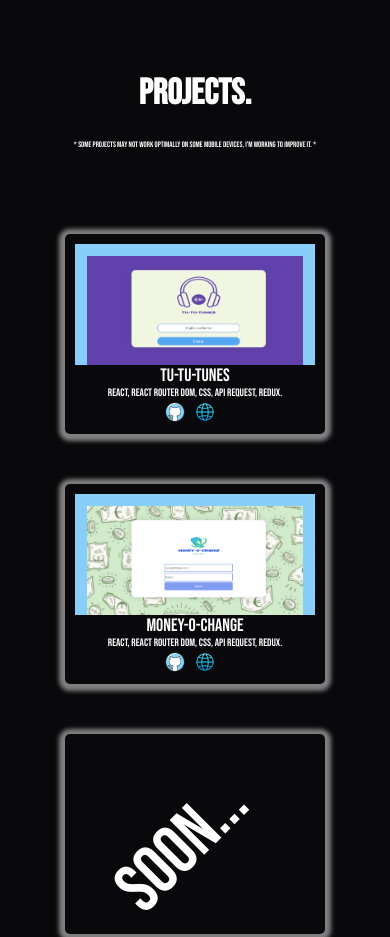
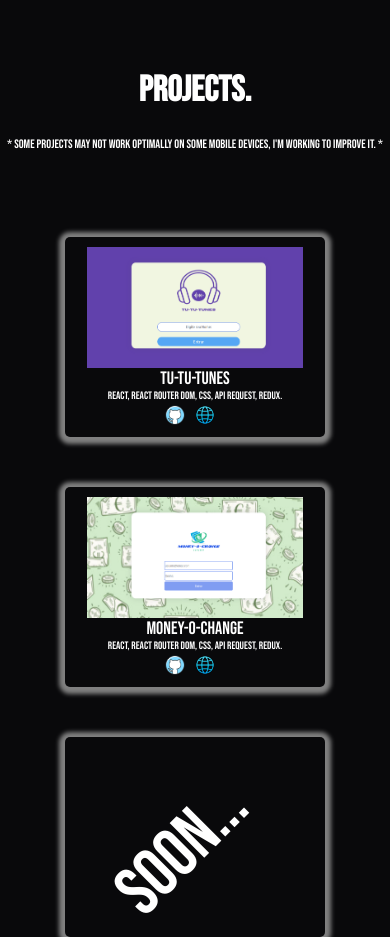
Before and after one commit to LeandrexFC/My-Portfolio, a React (Create React App) app: page / in a window 390 px wide. Shown: the part 2300-3237 px from the top of the page. Built offline with nearby package versions, Linux system fonts and the light colour scheme.

Commit message:
fixing p

```diff
--- a/src/AllCss/Home.css
+++ b/src/AllCss/Home.css
@@ -23,7 +23,7 @@ body {
   height: 100%;
   max-width: 450px;
   max-height: 450px;
-  margin-right: 20vh;
+  margin-right: 10vh;
 }
 
 .welcome {
--- a/src/AllCss/Projects.css
+++ b/src/AllCss/Projects.css
@@ -14,7 +14,7 @@
   color: white;
   text-align: center;
   margin-top: 3vh;
-  font-size: 1.1rem;
+  font-size: 1.7rem;
 }
 
 .projectsHomeCard {
--- a/src/AllCss/ProjectsComponent.css
+++ b/src/AllCss/ProjectsComponent.css
@@ -12,7 +12,7 @@
   display: flex;
   justify-content: center;
   align-items: flex-end;
-  background-color: black;
+  background-color: red;
   width: 100%;
   max-width: 400px;
   height: 400px;
@@ -96,10 +96,9 @@
     display: flex;
     justify-content: center;
     align-items: flex-end;
-    background-color: #87CEFA;
     width: 100%;
     max-width: 300px;
-    height: 180px;
+    height: 150px;
   }
 
   .cards {
@@ -107,7 +106,7 @@
     border-radius: 5px;
     padding: 10px;
     width: 100%;
-    height: 250px;
+    height: 270px;
     max-width: 350px;
     margin-bottom: 20px;
     transition: 0.6s;
@@ -118,7 +117,7 @@
 
 
   .soon {
-    font-size: 80px;
+    font-size: 75px;
   }
 
 }
@@ -128,7 +127,6 @@
     display: flex;
     justify-content: center;
     align-items: flex-end;
-    background-color: #87CEFA;
     width: 100%;
     max-width: 300px;
     height: 180px;
--- a/src/AllCss/Skills2.css
+++ b/src/AllCss/Skills2.css
@@ -64,7 +64,7 @@
   font-size: 2rem;
 }
 
-@media (max-width: 820px) {
+@media (max-width: 980px) {
   /* .skill {
     height: 10vh;
   }   */
--- a/src/Components/ProjectsComponent.jsx
+++ b/src/Components/ProjectsComponent.jsx
@@ -11,9 +11,9 @@ class ProjectsComponent extends Component {
   return (
     <div className='allProjects'>
       <div className='cards 1'>
-        <div className='imgItem'>
+        {/* <div className='imgItem'> */}
           <img className='cardsImg' src={ tututunes } alt='trybetunes project' />
-        </div>
+        {/* </div> */}
         <div className='pCard'>
         <p className='cardfir'> TU-TU-TUNES </p>
         <p className='cardsec'>React, React Router Dom, CSS, API request, Redux. </p>
@@ -22,16 +22,16 @@ class ProjectsComponent extends Component {
         <a href='https://github.com/LeandrexFC/my-project-tunes' target='_blank' rel="noreferrer">
         <img src={ GitHubLogo } alt='Git Hub Logo' className='cardLogo' />
         </a>
-        <a href='https://my-project-tunes.vercel.app/' target='_blank' rel="noreferrer">
+        <a href='https://tu-tu-tunes.vercel.app/' target='_blank' rel="noreferrer">
         <img src={ browser } alt='Browser Logo' className='cardLogo' />
         </a>
         </div>
       </div>
 
       <div className='cards 2'>
-        <div className='imgItem'>
+        {/* <div className='imgItem'> */}
           <img className='cardsImg' src={ moneyImg } alt='trybetunes project' />
-        </div>
+        {/* </div> */}
         <div className='pCard'>
         <p className='cardfir'> MONEY-O-Change </p>
         <p className='cardsec'>React, React Router Dom, CSS, API request, Redux. </p>
@@ -40,7 +40,7 @@ class ProjectsComponent extends Component {
         <a href='https://github.com/LeandrexFC/project-wallet' target='_blank' rel="noreferrer">
         <img src={ GitHubLogo } alt='Git Hub Logo' className='cardLogo' />
         </a>
-        <a href='https://project-wallet-livid.vercel.app/' target='_blank' rel="noreferrer">
+        <a href='https://money-o-change.vercel.app/' target='_blank' rel="noreferrer">
         <img src={ browser } alt='Browser Logo' className='cardLogo' />
         </a>
         </div>
--- a/src/pages/Projects.jsx
+++ b/src/pages/Projects.jsx
@@ -19,9 +19,9 @@ class Projects extends Component {
       <div>
         <ProjectsComponent />
       </div>
+      <p className='pProjects'> * Some projects may not work optimally on some mobile devices, I'm working to improve it. * </p>
       </section>
       </Fade>
-      <p className='pProjects'> * Some projects may not work optimally on some mobile devices, I'm working to improve it. * </p>
       <div className='projectsFooter'>
       <Footer />
       </div>
```
